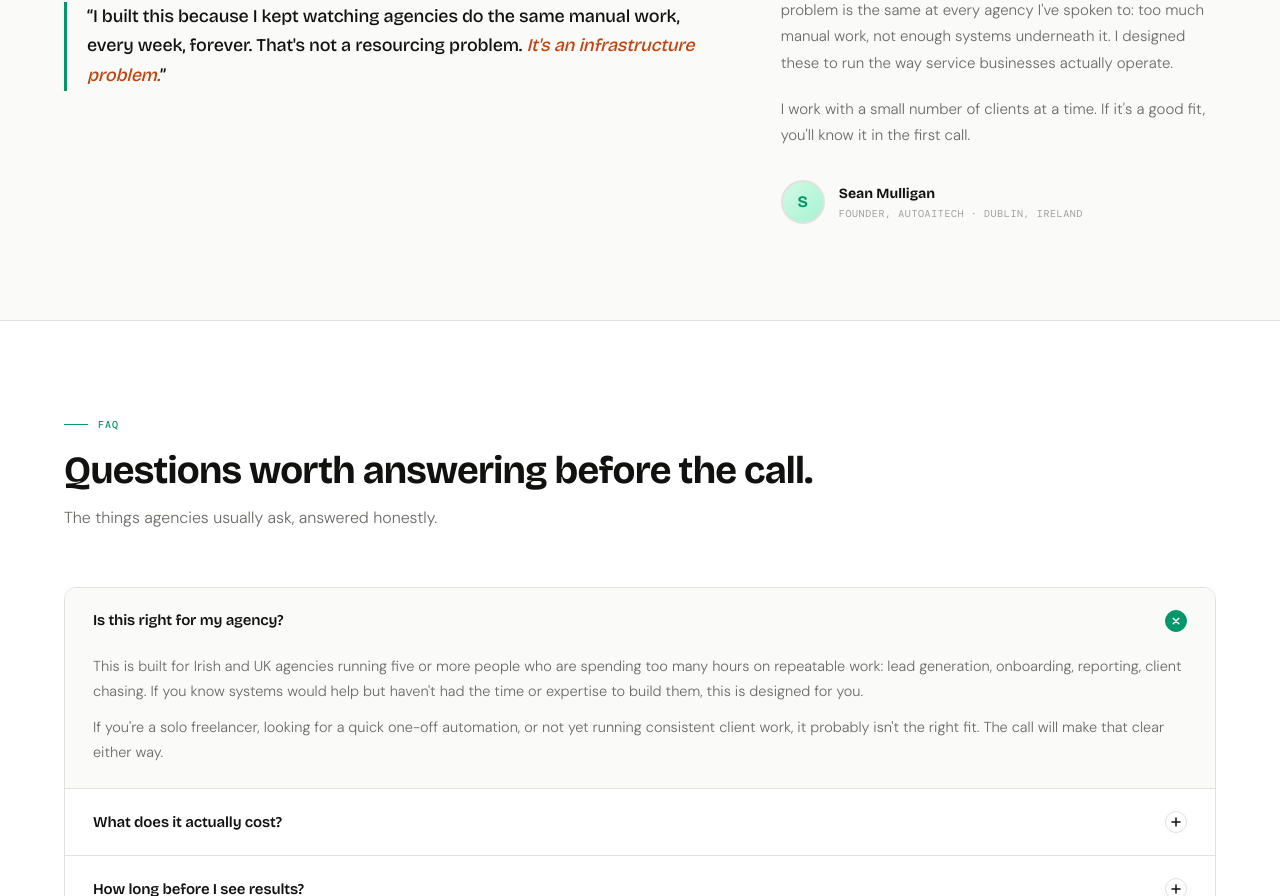
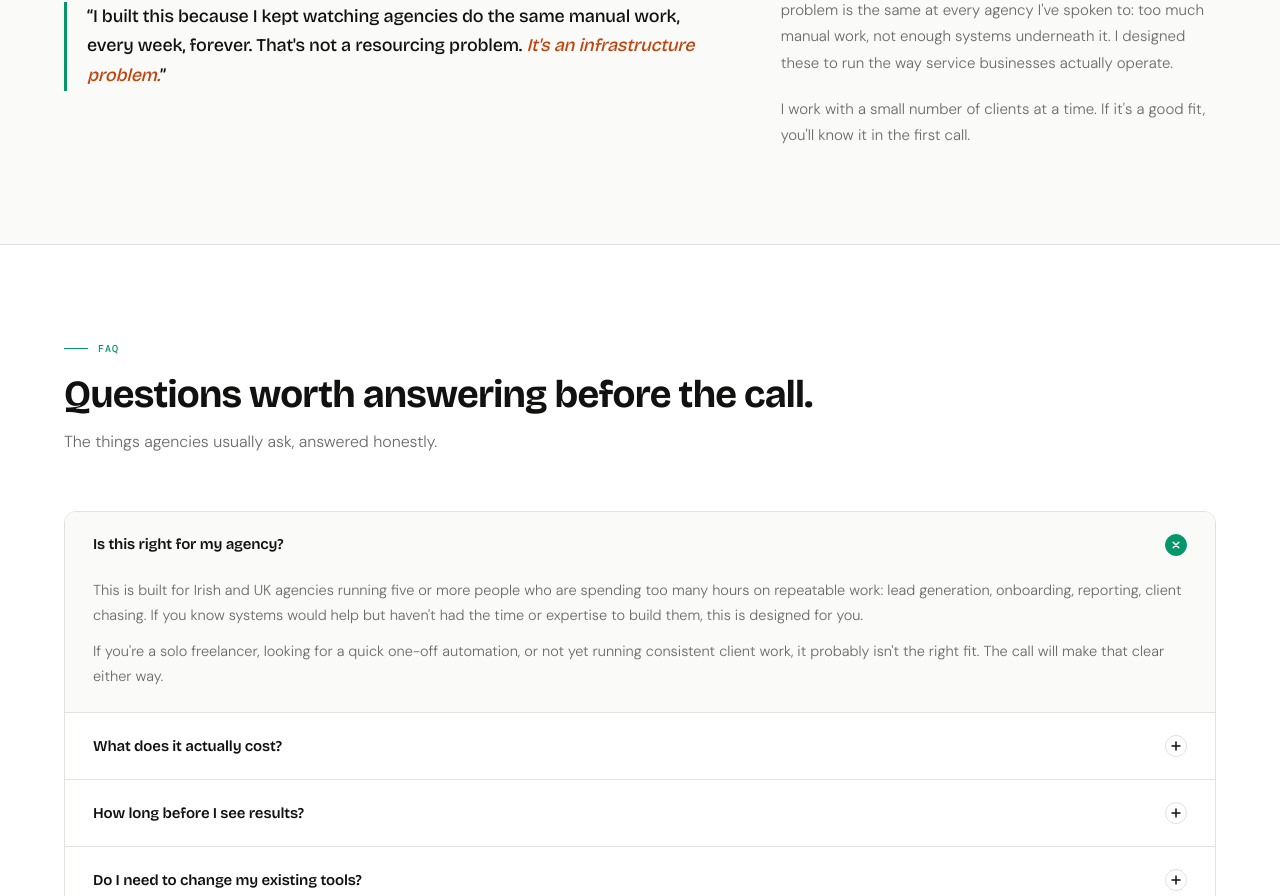
Before and after one commit to autoaitech/autoaitech-website, a Next.js app: page / in a window 1280 px wide. Shown: the part 3174-4070 px from the top of the page. Built offline with nearby package versions, Linux system fonts and the light colour scheme.

Commit message:
Remove avatar and attribution from Founder section
Co-Authored-By: Claude Sonnet 4.6 <noreply@anthropic.com>

```diff
--- a/app/page.tsx
+++ b/app/page.tsx
@@ -367,30 +367,10 @@ export default function HomePage() {
                 at every agency I&apos;ve spoken to: too much manual work, not enough systems underneath it.
                 I designed these to run the way service businesses actually operate.
               </p>
-              <p style={{ ...sans, fontSize: 15, fontWeight: 300, color: INK_MID, lineHeight: 1.75, marginBottom: "2rem" }}>
+              <p style={{ ...sans, fontSize: 15, fontWeight: 300, color: INK_MID, lineHeight: 1.75 }}>
                 I work with a small number of clients at a time. If it&apos;s a good fit, you&apos;ll know it in
                 the first call.
               </p>
-
-              <div className="flex items-center gap-3.5">
-                <div
-                  style={{
-                    width: 44, height: 44, borderRadius: "50%",
-                    background: `linear-gradient(135deg, ${GREEN_LIGHT}, ${GREEN_BORDER})`,
-                    border: `2px solid ${BORDER}`,
-                    display: "flex", alignItems: "center", justifyContent: "center",
-                    ...display, fontSize: 16, fontWeight: 700, color: GREEN,
-                  }}
-                >
-                  S
-                </div>
-                <div>
-                  <div style={{ ...display, fontSize: 14, fontWeight: 700, color: INK }}>Sean Mulligan</div>
-                  <div style={{ ...mono, fontSize: 10, color: INK_FAINT, textTransform: "uppercase", letterSpacing: "0.06em", marginTop: 2 }}>
-                    Founder, AutoAITech · Dublin, Ireland
-                  </div>
-                </div>
-              </div>
             </div>
 
           </div>
```
